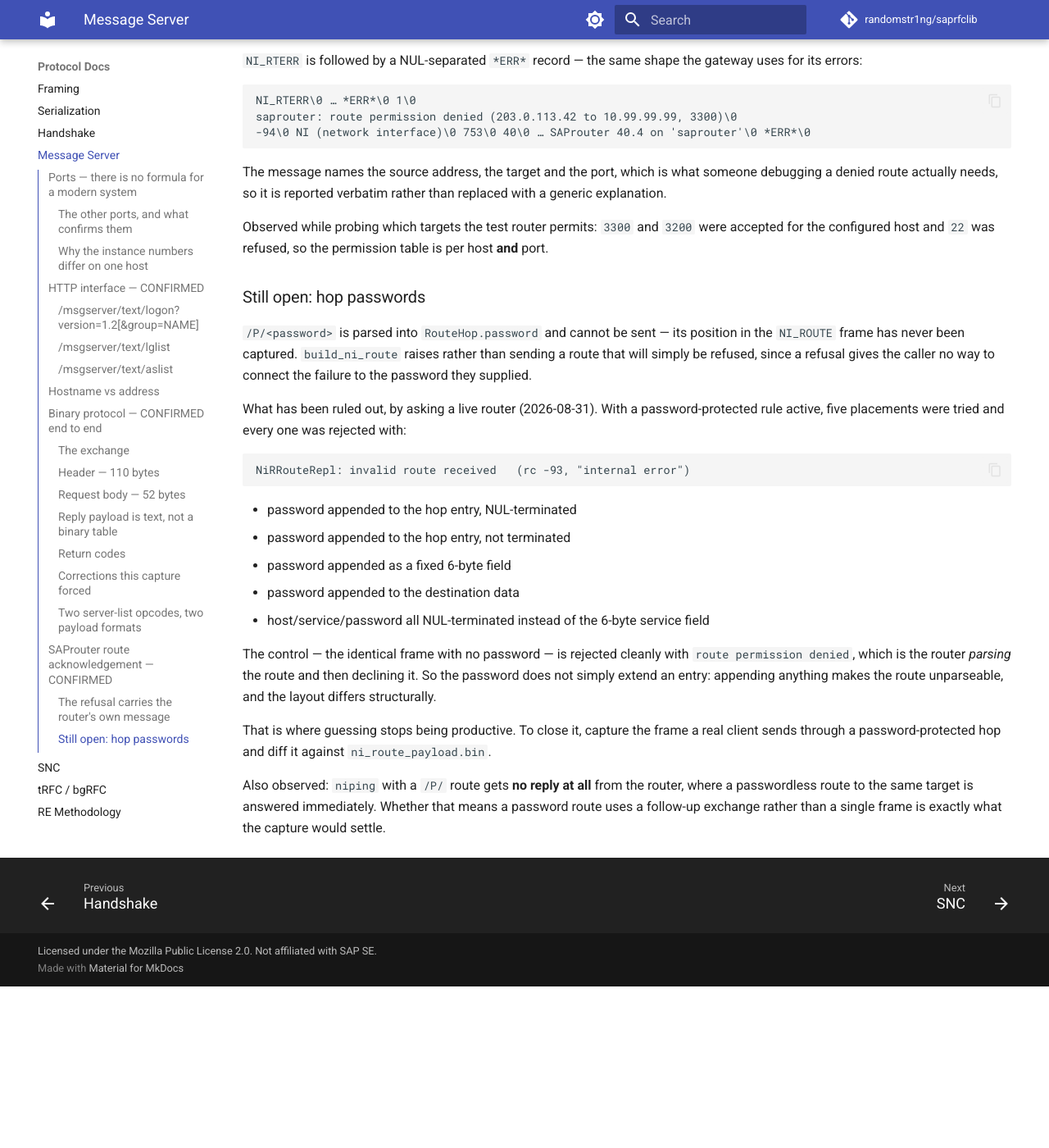
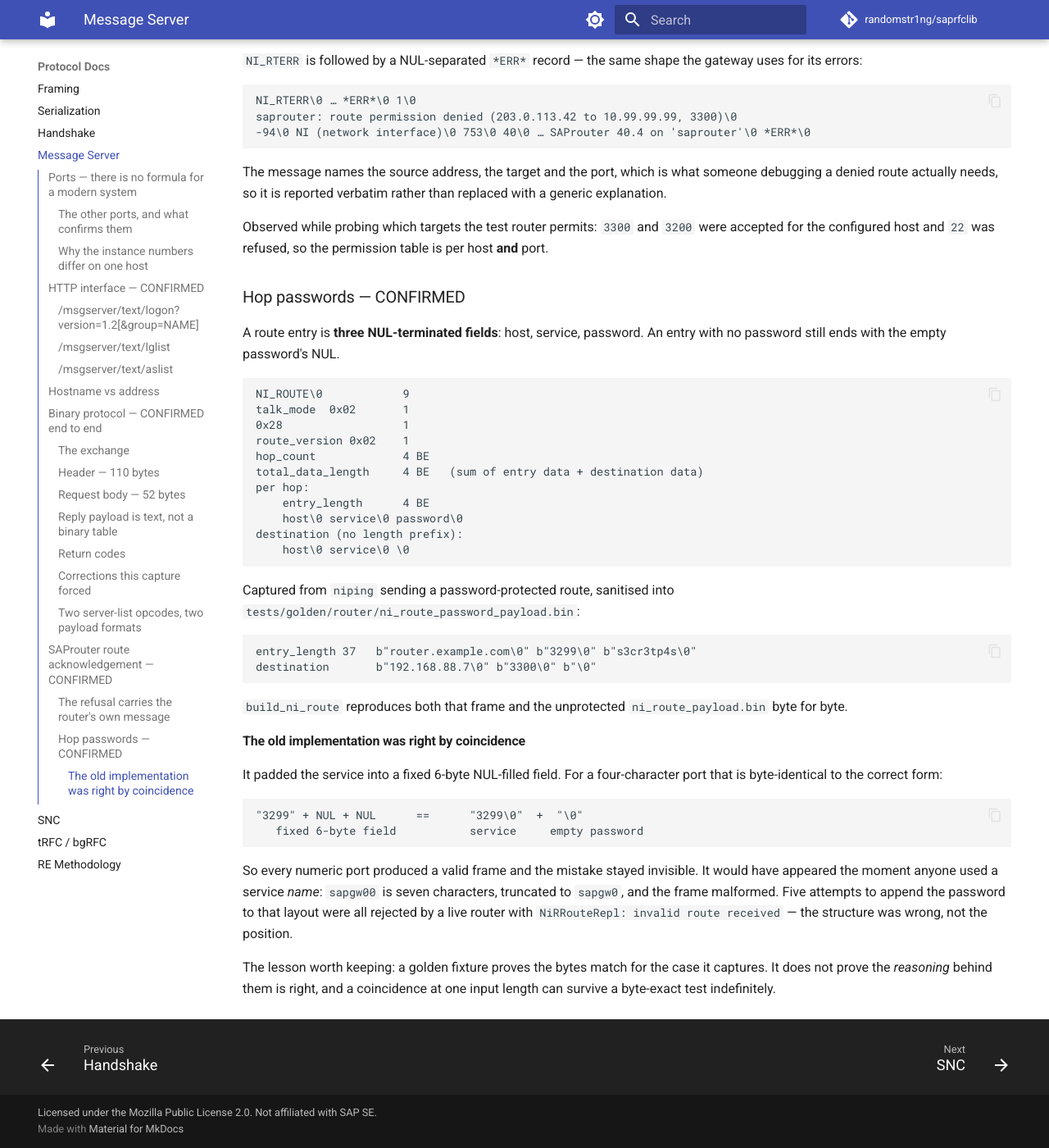
Before and after one commit to randomstr1ng/saprfclib, an MkDocs documentation site: the page built from docs/protocol/message_server.md, in a window 1280 px wide and 1400 px high, scrolled down 6160 px. Shown: the whole window at 82% size. Built offline with MkDocs 1.6.1 and Material for MkDocs 9.7.7, drawn with Linux system fonts in a browser that asks for light colours; comment, search, counter and statistics services are not loaded; before the commit the page ends 7363 px from its top, so only the background shows below that.

Commit message:
feat: implement SAProuter hop passwords, and fix the entry layout
A route entry is three NUL-terminated fields -- host, service, password -- and an
entry with no password still ends with the empty password's NUL. Captured from
niping sending a password-protected route; build_ni_route now reproduces that
frame and the unprotected ni_route_payload.bin byte for byte. /P/ was previously
parsed into RouteHop.password and then discarded.

The old layout padded the service into a fixed 6-byte NUL-filled field, and was
correct only by coincidence. For a four-character port:

    "3299" + NUL + NUL   ==   "3299\0"  +  "\0"
      fixed 6-byte field       service     empty password

Every numeric port therefore produced a valid frame, so the mistake was
invisible -- including to a byte-exact golden test that had been passing since
June. It would have appeared the moment anyone used a service name: sapgw00 is
seven characters, truncated to sapgw0, and the frame malformed.

That also explains why five attempts to append the password to the old layout
were each rejected by a live router with "NiRRouteRepl: invalid route received".
The structure was wrong, not the position, and no amount of probing around the
wrong structure was going to converge.

Worth recording alongside the fix: a golden fixture proves the bytes match for
the case it captures. It does not prove the reasoning behind them is right, and
a coincidence at one input length can survive a byte-exact test indefinitely.

````diff
--- a/docs/protocol/message_server.md
+++ b/docs/protocol/message_server.md
@@ -282,37 +282,53 @@ Observed while probing which targets the test router permits: `3300` and `3200`
 were accepted for the configured host and `22` was refused, so the permission
 table is per host **and** port.
 
-### Still open: hop passwords
+### Hop passwords — CONFIRMED
 
-`/P/<password>` is parsed into `RouteHop.password` and cannot be sent — its
-position in the `NI_ROUTE` frame has never been captured. `build_ni_route` raises
-rather than sending a route that will simply be refused, since a refusal gives
-the caller no way to connect the failure to the password they supplied.
-
-What has been ruled out, by asking a live router (2026-08-31). With a
-password-protected rule active, five placements were tried and every one was
-rejected with:
+A route entry is **three NUL-terminated fields**: host, service, password. An
+entry with no password still ends with the empty password's NUL.
 
 ```
-NiRRouteRepl: invalid route received   (rc -93, "internal error")
+NI_ROUTE\0            9
+talk_mode  0x02       1
+0x28                  1
+route_version 0x02    1
+hop_count             4 BE
+total_data_length     4 BE   (sum of entry data + destination data)
+per hop:
+    entry_length      4 BE
+    host\0 service\0 password\0
+destination (no length prefix):
+    host\0 service\0 \0
 ```
 
-- password appended to the hop entry, NUL-terminated
-- password appended to the hop entry, not terminated
-- password appended as a fixed 6-byte field
-- password appended to the destination data
-- host/service/password all NUL-terminated instead of the 6-byte service field
+Captured from `niping` sending a password-protected route, sanitised into
+`tests/golden/router/ni_route_password_payload.bin`:
 
-The control — the identical frame with no password — is rejected cleanly with
-`route permission denied`, which is the router *parsing* the route and then
-declining it. So the password does not simply extend an entry: appending
-anything makes the route unparseable, and the layout differs structurally.
+```
+entry_length 37   b"router.example.com\0" b"3299\0" b"s3cr3tp4s\0"
+destination       b"192.168.88.7\0" b"3300\0" b"\0"
+```
 
-That is where guessing stops being productive. To close it, capture the frame a
-real client sends through a password-protected hop and diff it against
-`ni_route_payload.bin`.
+`build_ni_route` reproduces both that frame and the unprotected
+`ni_route_payload.bin` byte for byte.
 
-Also observed: `niping` with a `/P/` route gets **no reply at all** from the
-router, where a passwordless route to the same target is answered immediately.
-Whether that means a password route uses a follow-up exchange rather than a
-single frame is exactly what the capture would settle.
+#### The old implementation was right by coincidence
+
+It padded the service into a fixed 6-byte NUL-filled field. For a four-character
+port that is byte-identical to the correct form:
+
+```
+"3299" + NUL + NUL      ==      "3299\0"  +  "\0"
+   fixed 6-byte field           service     empty password
+```
+
+So every numeric port produced a valid frame and the mistake stayed invisible.
+It would have appeared the moment anyone used a service *name*: `sapgw00` is
+seven characters, truncated to `sapgw0`, and the frame malformed. Five attempts
+to append the password to that layout were all rejected by a live router with
+`NiRRouteRepl: invalid route received` — the structure was wrong, not the
+position.
+
+The lesson worth keeping: a golden fixture proves the bytes match for the case it
+captures. It does not prove the *reasoning* behind them is right, and a
+coincidence at one input length can survive a byte-exact test indefinitely.
````
Also changed, not shown: CHANGELOG.md (+13 -0 lines), 4 other files.
